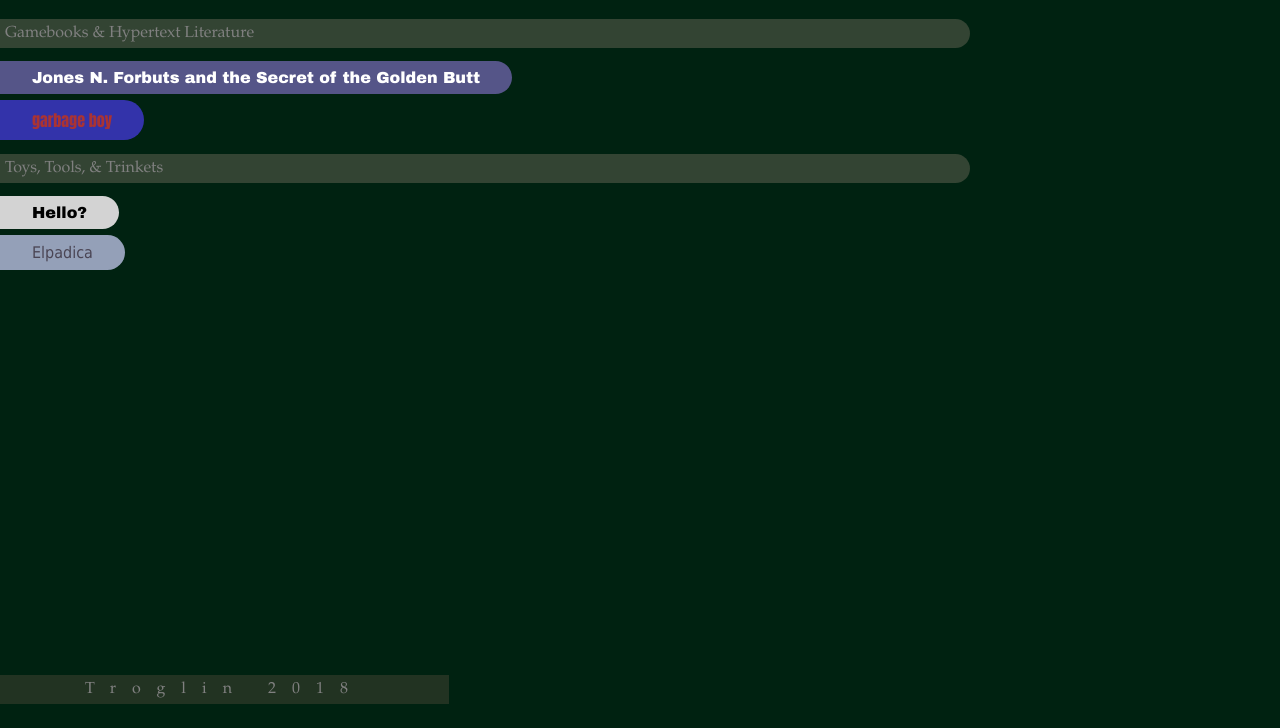
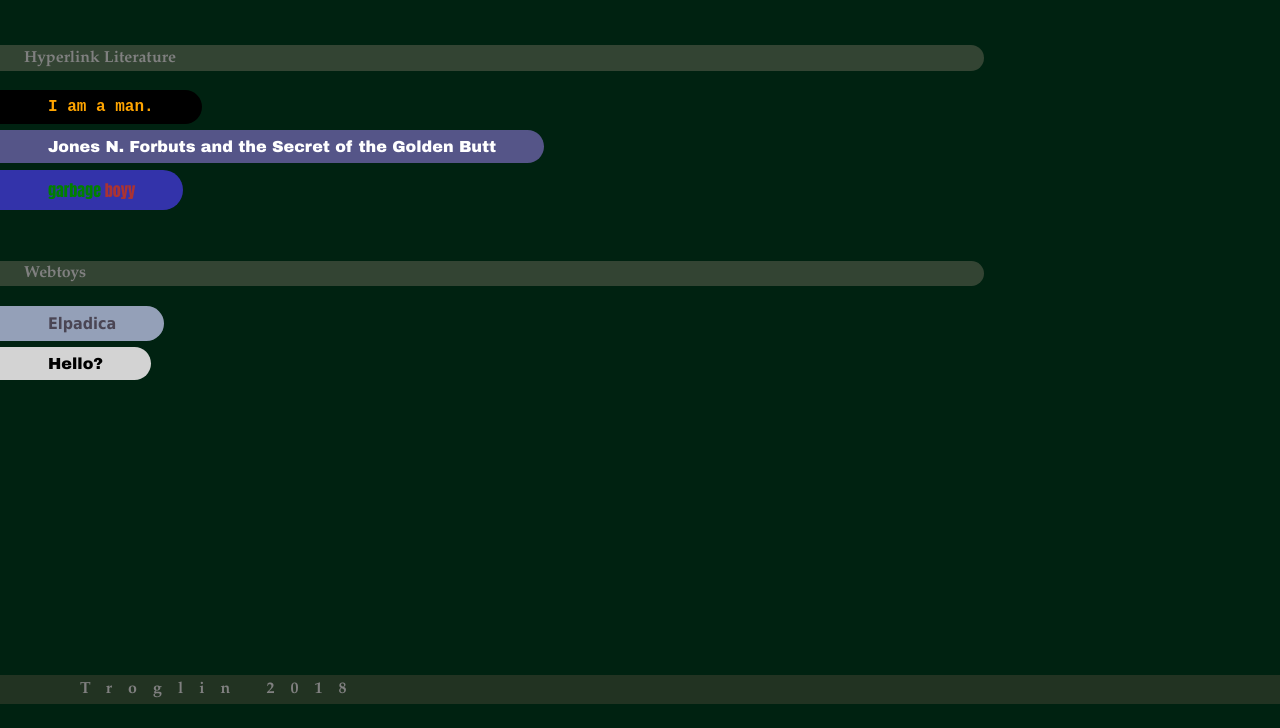
Before and after one commit to Troglin/Graven-Grotto, a plain HTML site: page index.html in a window 1280 px wide. Shown: the part 72-800 px from the top of the page. Drawn offline with Linux system fonts and the light colour scheme.

Commit message:
Update index.html

```diff
--- a/index.html
+++ b/index.html
@@ -13,6 +13,7 @@
 		background-color: #021;
 		color: gray;
 		margin: 0;
+		font-weight: bold;
 	}
 
 	a {
@@ -20,8 +21,8 @@
 		text-align: center;
 		background-color: gray;
 		display: block;
-		border-radius: 0 100000px 100000px 0;
-		padding: .5em 2em;
+		border-radius: 0 3em 3em 0;
+		padding: .5em 3em;
 		margin: .2em 0;
 		text-decoration: none;
 	}
@@ -29,10 +30,10 @@
 	.category {
 		color: gray;
 		background-color: #343;
-		padding: 5px;
-		margin: 10px 0;
+		padding: .2em 0 .2em 1.5em;
+		margin: 3em 0 1em 0;
 		width: 75%;
-		border-radius: 0 100000px 100000px 0;
+		border-radius: 0 3em 3em 0;
 	}
 
 	#header {
@@ -47,12 +48,12 @@
 	#footer {
 		color: gray;
 		background-color: #232;
-		padding: 5px;
+		padding: .3em 0 .3em 5em;
 		position: absolute;
 		bottom: 1%;
+		width: 100%;
 		letter-spacing: 2vmin;
-		border-left: 5em solid #232;
-		border-right: 5em solid #232;
+		box-sizing: border-box;
 	}
 
 	.flexy {
@@ -61,11 +62,33 @@
 		align-items: flex-start;
 	}
 
-	#butt { background-color: #558; color: white; font-family: 'Arial Black', Gadget, sans-serif; }
-	#garbage { background-color: #33a; color: #a33; font-family: Impact; }
-	#change { background-color: black; color: orange; display: none;}
-	#hello { background-color: lightgray; color: black; font-family: Arial Black, Helvetica, sans-serif; }
-	#elpadica { background-color: hsl(220, 20%, 65%); color: hsl(260, 10%, 30%); font-family: "Tahoma"; }
+	#butt {
+		background-color: #558;
+		color: white;
+		font-family: 'Arial Black', Gadget, sans-serif;
+	}
+
+	#garbage { background-color: #33a;
+		color: #a33;
+		font-family: Impact;
+	}
+
+	#man { background-color: black;
+		color: orange;
+		font-family: "Courier New", monospace;
+	}
+
+	#hello {
+		background-color: lightgray;
+		color: black;
+		font-family: 'Arial Black', Gadget, sans-serif;
+	}
+
+	#elpadica {
+		background-color: hsl(220, 20%, 65%);
+		color: hsl(260, 10%, 30%);
+		font-family: "Tahoma";
+	}
 
 
 </style>
@@ -74,30 +97,30 @@
 
 	<h1 id="header">Graven Grotto</h1>
 
-		<div class="category">Gamebooks & Hypertext Literature </div>
+		<div class="category">Hyperlink Literature</div>
 
 		<div class="flexy">
 
-			<a id="butt" href="https://troglin.github.io/Golden-Butt/">
+			<a id="man" href="http://troglin.github.io/Graven-Grotto/magic/man.html/">
+				I am a man.</a>
+
+			<a id="butt" href="https://troglin.github.io/magic/goldenbutt.html">
 				Jones N. Forbuts and the Secret of the Golden Butt</a>
 
-			<a id="garbage" href="https://troglin.github.io/Graven-Grotto/garbageboy.html">
-				garbage boy</a>
-
-			<a id="change" href="http://philome.la/GhostytheGhosty/changeling/play">
-				Changeling</a>
+			<a id="garbage" href="https://troglin.github.io/Graven-Grotto/magic/garbageboy.html">
+				<span style="color:green;">garbage</span> boyy</a>
 
 		</div>
 
-		<div class="category">Toys, Tools, & Trinkets</div>
+		<div class="category">Webtoys</div>
 
 		<div class="flexy">
 
-			<a id="hello" href="https://troglin.github.io/Graven-Grotto/hello.html">
+			<a id="elpadica" href="https://troglin.github.io/Graven-Grotto/magic/elpadica.html">
+				Elpadica</a>
+
+			<a id="hello" href="https://troglin.github.io/Graven-Grotto/magic/hello.html">
 				Hello?</a>
-
-			<a id="elpadica" href="https://troglin.github.io/Graven-Grotto/elpadica.html">
-				Elpadica</a>
 
 		</div>
 
```
